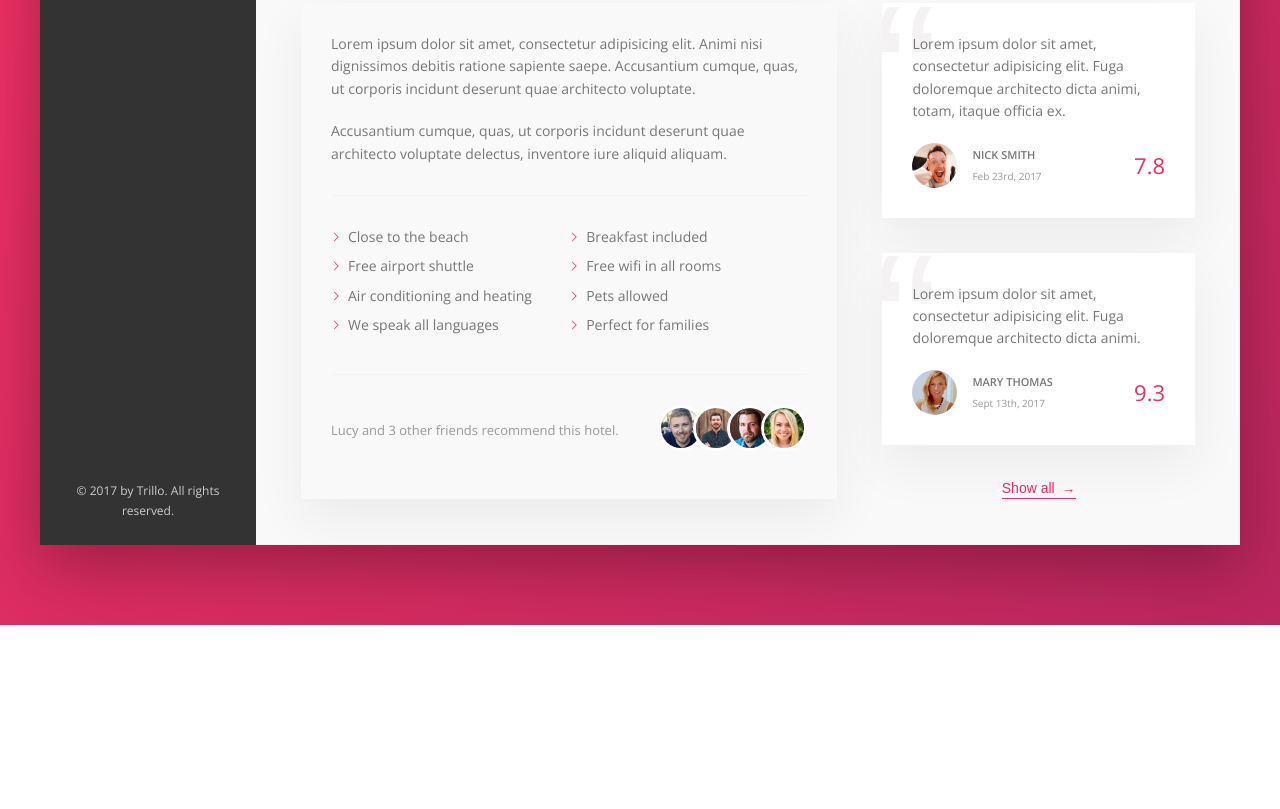
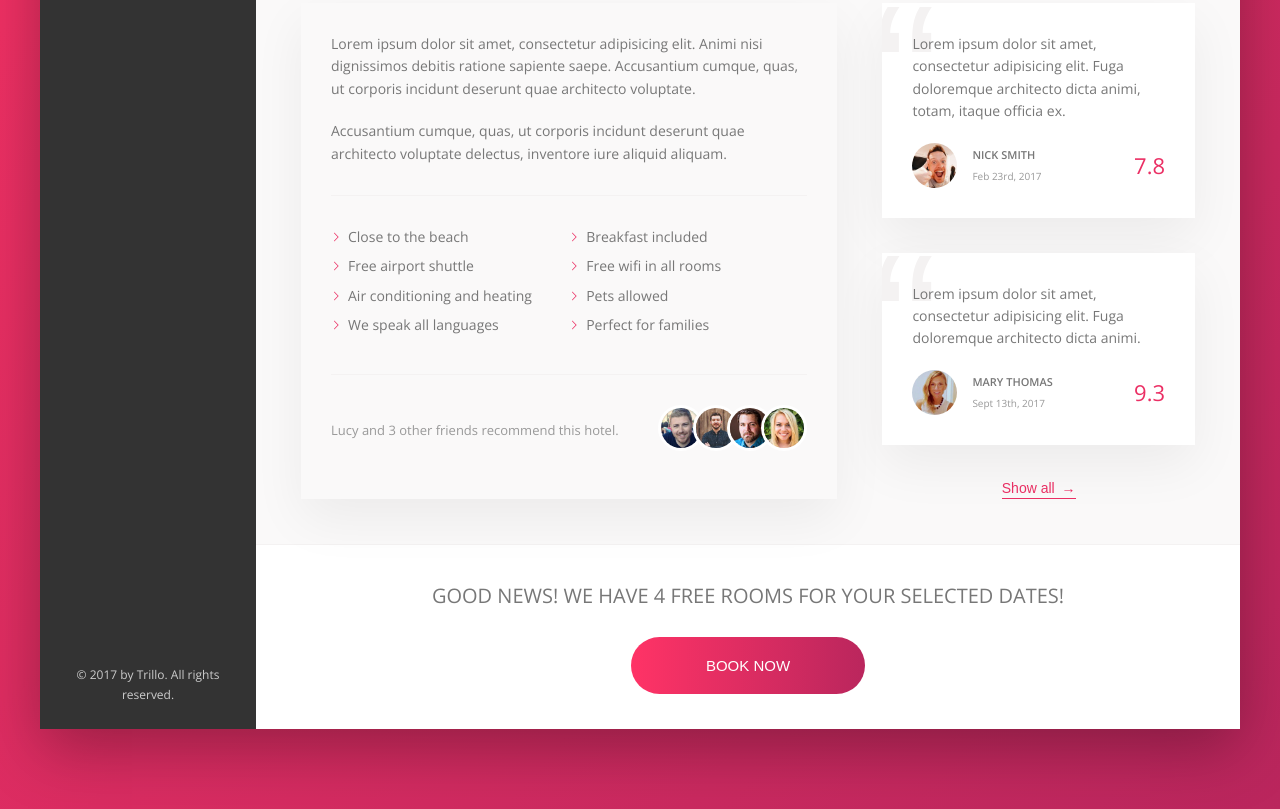
Before and after one commit to cfooMT93/Trillo-Landing-Page, a website: page index.html in a window 1280 px wide. Shown: the part 644-1453 px from the top of the page. Before the commit the page ends 1269 px from the top, so only its background shows below. Drawn offline with nearby package versions, Linux system fonts and the light colour scheme.

Commit message:
added call to action button via visible and invisible functions

```diff
--- a/index.html
+++ b/index.html
@@ -277,8 +277,22 @@
                                 Show all <span>&rarr;</span> <!-- this is the arrow next to 'show all' text -->
                             </button>
                         </div>
+                    </div>
 
 
+                    <!-- CALL TO ACTION -->
+                    <div class="cta">
+                        <!-- HEADING TEXXT -->
+                        <h2 class="cta__book-now">
+                            Good news! We have 4 free rooms for your selected dates!
+                        </h2>
+
+
+                        <!-- BUTTON -->
+                        <button class="btn">
+                            <span class="btn__visible">Book now</span>
+                            <span class="btn__invisible">Only 4 rooms left</span>
+                        </button>
                     </div>
                 </main>
             </div>
--- a/sass/_component.scss
+++ b/sass/_component.scss
@@ -511,3 +511,70 @@
         z-index: 1; // shows it behind the texts
     }
 }
+
+
+/////////////////////////////////////////////
+// CALL TO ACTION
+.cta {
+    padding: 3.5rem 00;
+    text-align: center; // centers h2 element and button
+
+    &__book-now {
+        font-size: 2rem;
+        font-weight: 300;
+        text-transform: uppercase;
+        margin-bottom: 2.5rem;
+    }
+}
+
+
+/////////////////////////////////////////////
+// BUTTON FOR CTA
+.btn {
+    font-size: 1.5rem;
+    font-weight: 300;
+    text-transform: uppercase;
+    border-radius: 100px;
+    border: none;
+    background-image: linear-gradient(to right, var(--color-primary-light), var(--color-primary-dark));
+    color: #fff;
+    position: relative;
+    overflow: hidden; // fixes our invisible button's text overflowing onto the heading text (hard to see, but there will be some empty white space/dents on the bottom of the heading text
+    cursor: pointer;
+
+    & > * { // selects all child elements of .btn
+        display: inline-block; // spans are inline elements, but we want inline-block so we can use padding
+        height: 100%;
+        width: 100%;
+        transition: all .2s;
+    }
+
+    &__visible {
+        padding: 2rem 7.5rem;
+    }
+
+    &__invisible {
+        position: absolute;
+        padding: 2rem 0; // left & right padding has to be 0 for the text to have enough space and not flow out of its button
+        left: 0;
+        top: -100%; // moves up exactly the size of the element
+    }
+
+    // FUNCTIONALITY
+    &:hover { // gradient goes to left instead of right
+        background-image: linear-gradient(to left, var(--color-primary-light), var(--color-primary-dark));
+    }
+
+    &:hover &__visible {
+        transform: translateY(100%); // we use transform here bc we didnt use 'top' for visible
+    }
+
+    &:hover &__invisible {
+        top: 0; // when button is hovered, the invisible button's position will move from the top -100% to 0
+    }
+
+    &:focus {
+        outline: none;
+        animation: pulsate 1s infinite;
+    }
+}
```
Also changed, not shown: css/style.css.
